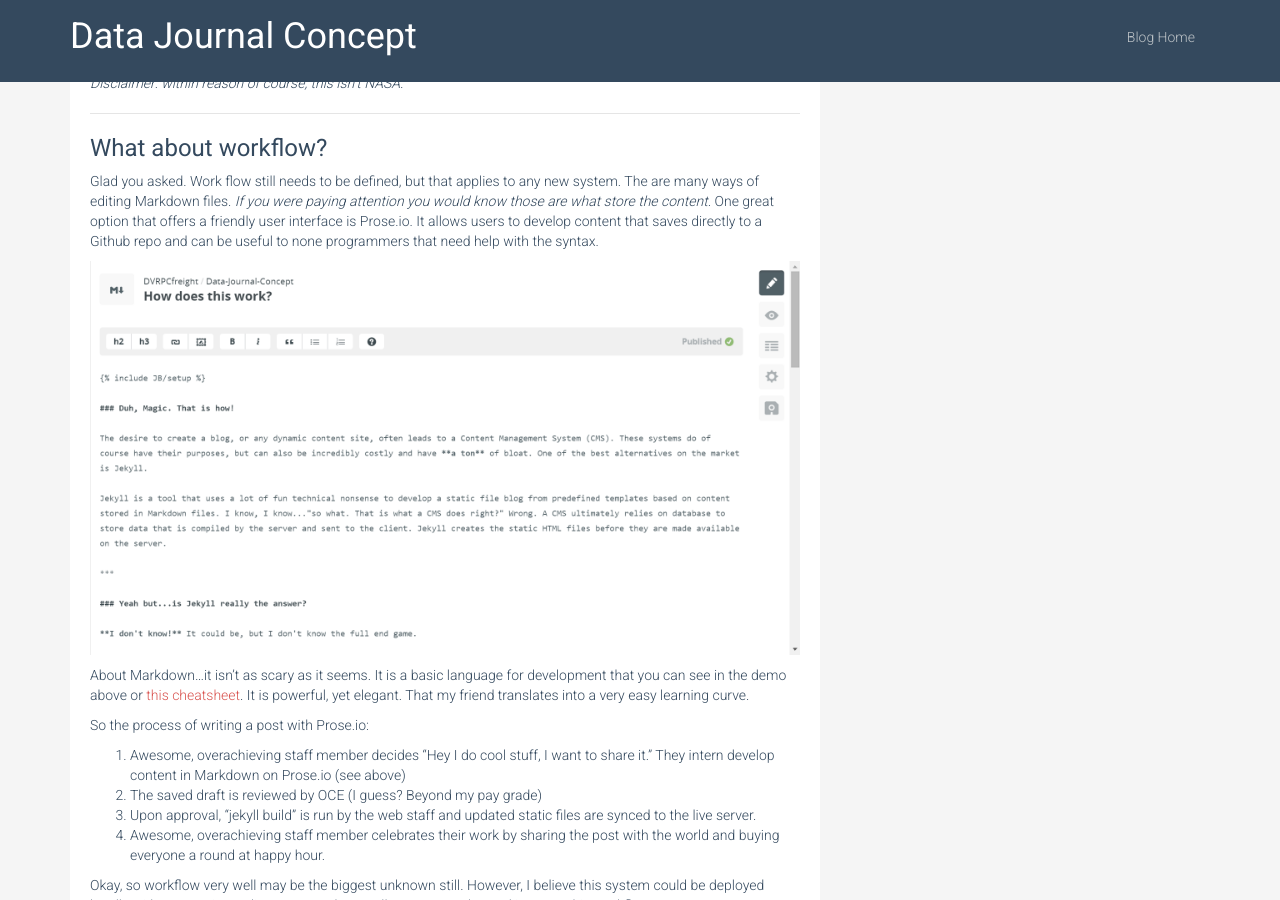
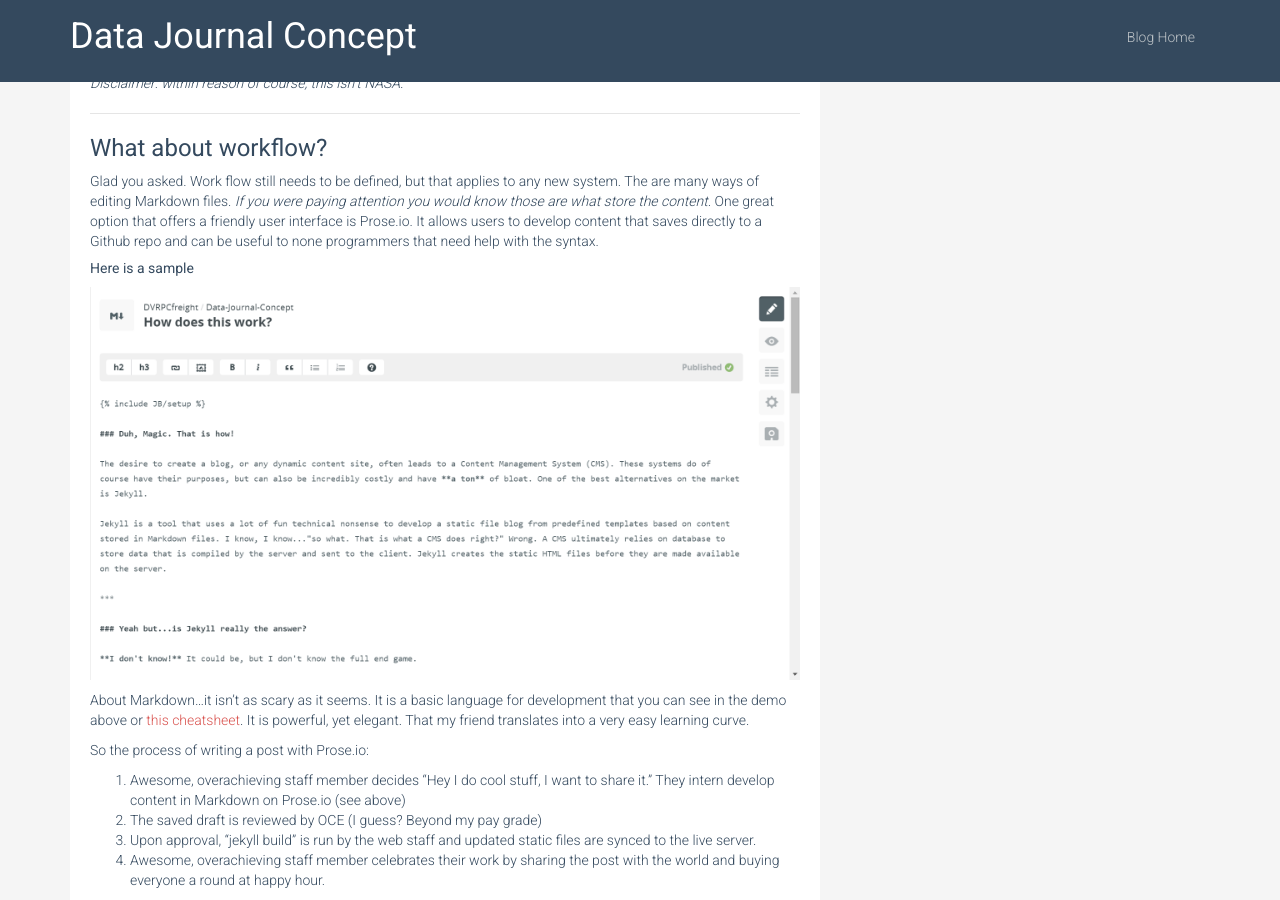
Before and after one commit to DVRPCfreight/Data-Journal-Concept, a Jekyll site: the page built from _posts/core-samples/2016-02-18-how-it-works.md, in a window 1280 px wide and 900 px high, scrolled down 1009 px. Built offline with Jekyll 4.4.1, drawn with Linux system fonts in a browser that asks for light colours.

Commit message:
Updated 2016-02-18-how-it-works.md

```diff
--- a/_posts/core-samples/2016-02-18-how-it-works.md
+++ b/_posts/core-samples/2016-02-18-how-it-works.md
@@ -1,13 +1,14 @@
 ---
 layout: post
 published: true
-title: How does this work?
+title: "How does this work?"
 feature_image: /media/code.jpg
 category: Products
 tags:
   - planning
 author: mruane
 ---
+
 
 {% include JB/setup %}
 
@@ -37,6 +38,7 @@
 
 Glad you asked. Work flow still needs to be defined, but that applies to any new system. The are many ways of editing Markdown files. _If you were paying attention you would know those are what store the content._ One great option that offers a friendly user interface is Prose.io. It allows users to develop content that saves directly to a Github repo and can be useful to none programmers that need help with the syntax.
 
+##### Here is a sample
 ![prose demo]({{site.baseurl}}/media/prose-demo.gif)
 
 
```
